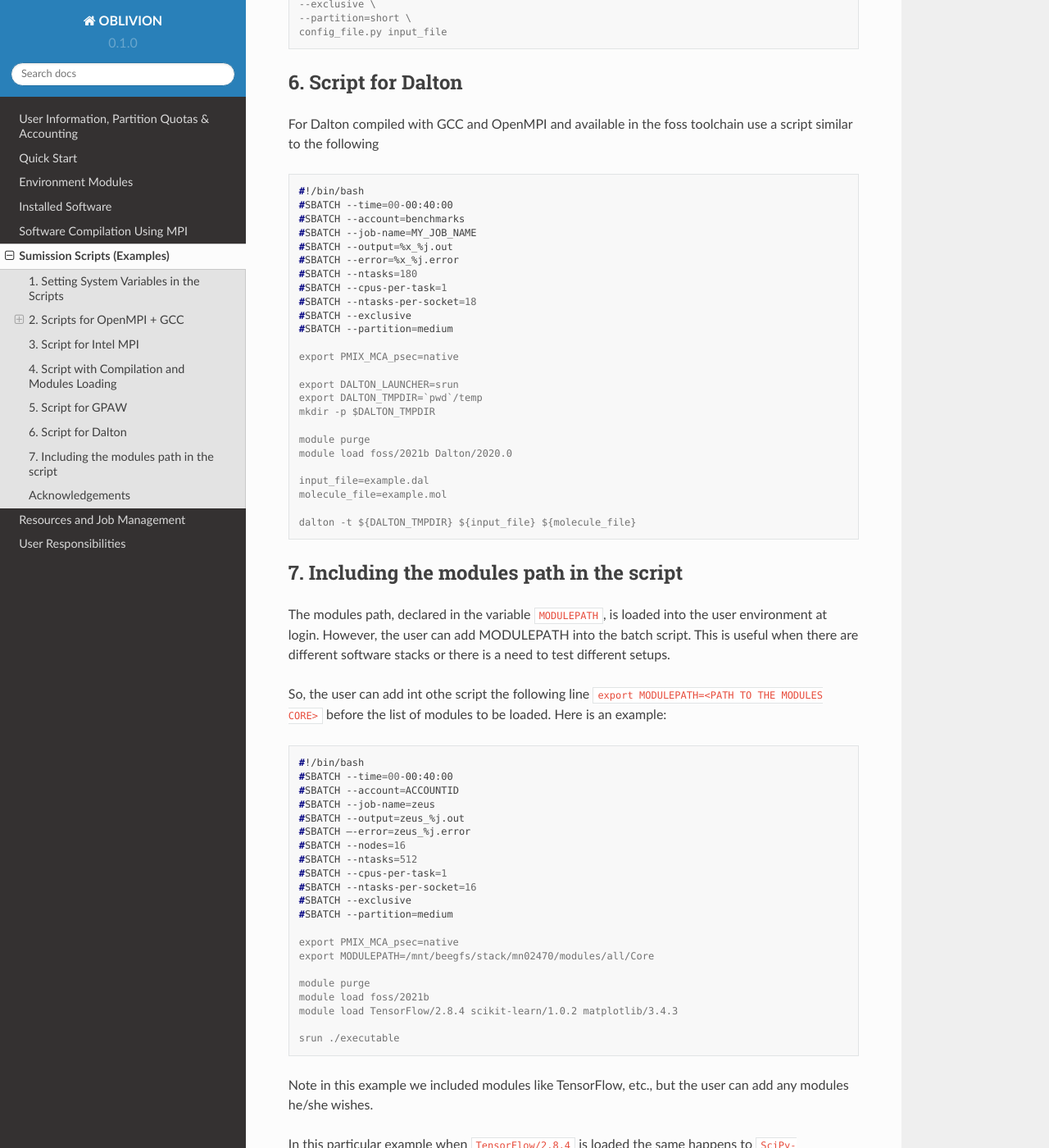
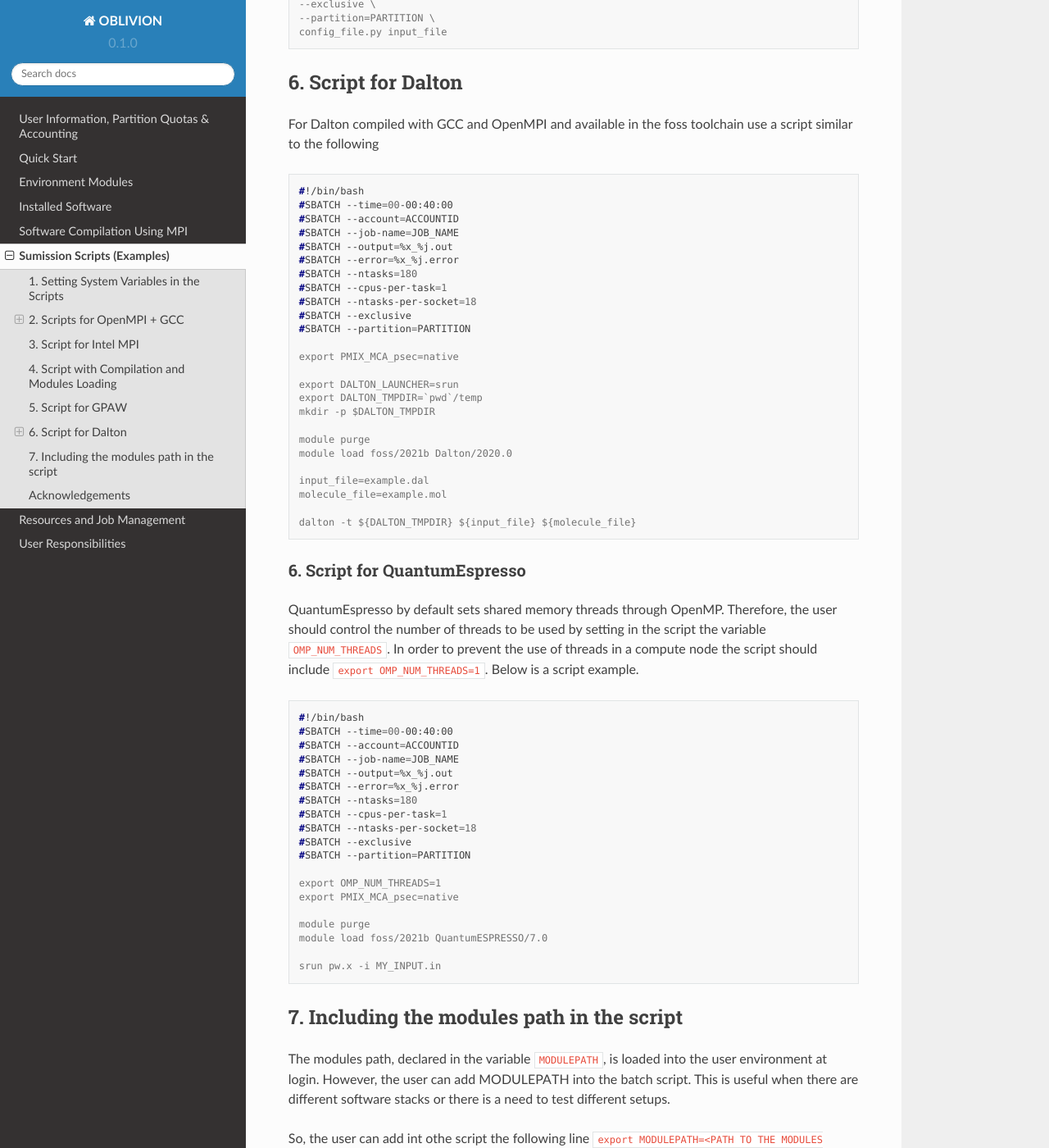
Before and after one commit to mavillez/Oblivion, a Sphinx documentation site: the page built from docs/source/scripts.rst, in a window 1280 px wide and 1400 px high, scrolled down 3945 px. Shown: the whole window at 82% size. Built offline with Sphinx 7.4.7 and the Read the Docs theme 2.0.0, drawn with Linux system fonts in a browser that asks for light colours; some of the changed text lies outside the part shown.

Commit message:
Update scripts.rst

```diff
--- a/docs/source/scripts.rst
+++ b/docs/source/scripts.rst
@@ -58,8 +58,8 @@ Example of a script without modules loading
 
   #!/bin/bash
   #SBATCH --time=00-00:40:00
-  #SBATCH --account=benchmarks
-  #SBATCH --job-name=zeus
+  #SBATCH --account=ACCOUNTID
+  #SBATCH --job-name=JOB_NAME
   #SBATCH --output=zeus_%j.out
   #SBATCH —-error=zeus_%j.error
   #SBATCH --nodes=16
@@ -67,7 +67,7 @@ Example of a script without modules loading
   #SBATCH --cpus-per-task=1
   #SBATCH --ntasks-per-socket=16
   #SBATCH --exclusive
-  #SBATCH --partition=medium
+  #SBATCH --partition=PARTITION
 
   export PMIX_MCA_psec=native
 
@@ -83,8 +83,8 @@ Example of a script with modules loading
 
   #!/bin/bash
   #SBATCH --time=00-00:40:00
-  #SBATCH --account=benchmarks
-  #SBATCH --job-name=zeus
+  #SBATCH --account=ACCOUNTID
+  #SBATCH --job-name=JOB_NAME
   #SBATCH --output=zeus_%j.out
   #SBATCH —-error=zeus_%j.error
   #SBATCH --nodes=16
@@ -92,7 +92,7 @@ Example of a script with modules loading
   #SBATCH --cpus-per-task=1
   #SBATCH --ntasks-per-socket=16
   #SBATCH --exclusive
-  #SBATCH --partition=medium
+  #SBATCH --partition=PARTITION
 
   export PMIX_MCA_psec=native
 
@@ -111,8 +111,8 @@ Follows and example of a script to be used with Intel MPI and modules loading. S
 
   #!/bin/bash
   #SBATCH --time=00-00:40:00
-  #SBATCH --account=benchmarks
-  #SBATCH --job-name=zeus
+  #SBATCH --account=ACCOUNTID
+  #SBATCH --job-name=JOB_NAME
   #SBATCH --output=zeus_%j.out
   #SBATCH —-error=zeus_%j.error
   #SBATCH --nodes=16
@@ -120,7 +120,7 @@ Follows and example of a script to be used with Intel MPI and modules loading. S
   #SBATCH --cpus-per-task=1
   #SBATCH --ntasks-per-socket=16
   #SBATCH --exclusive
-  #SBATCH --partition=medium
+  #SBATCH --partition=PARTITION
 
   export I_MPI_FABRICS=shm:ofi
   export FI_PROVIDER=tcp
@@ -140,8 +140,8 @@ Compilation instructions are allowed in a script and the path for the executable
 
   #!/bin/bash
   #SBATCH --time=00-00:40:00
-  #SBATCH --account=benchmarks
-  #SBATCH --job-name=zeus
+  #SBATCH --account=ACCOUNTID
+  #SBATCH --job-name=JOB_NAME
   #SBATCH --output=zeus_%j.out
   #SBATCH —-error=zeus_%j.error
   #SBATCH --nodes=16
@@ -149,7 +149,7 @@ Compilation instructions are allowed in a script and the path for the executable
   #SBATCH --cpus-per-task=1
   #SBATCH --ntasks-per-socket=16
   #SBATCH --exclusive
-  #SBATCH --partition=medium
+  #SBATCH --partition=PARTITION
 
   export I_MPI_FABRICS=shm:ofi
   export FI_PROVIDER=tcp
@@ -171,15 +171,15 @@ For GPAW compiled with GCC and OpenMPI and found in the foss toolchain use a scr
 
   #!/bin/bash
   #SBATCH --time=00-00:40:00
-  #SBATCH --account=benchmarks
-  #SBATCH --job-name=MY_JOB_NAME
+  #SBATCH --account=ACCOUNTID
+  #SBATCH --job-name=JOB_NAME
   #SBATCH --output=%x_%j.out
   #SBATCH --error=%x_%j.error
   #SBATCH --ntasks=180
   #SBATCH --cpus-per-task=1
   #SBATCH --ntasks-per-socket=18
   #SBATCH --exclusive
-  #SBATCH --partition=short
+  #SBATCH --partition=PARTITION
 
   export PMIX_MCA_psec=native
 
@@ -196,15 +196,15 @@ Do not use the following script or similar - you end up having error messages an
 
   gpaw sbatch -- \
   --time=00:40:00 \
-  --account=benchmarks \
-  --job-name=vermi \
+  --account=ACCOUNTID \
+  --job-name=JOB_NAME \
   --output=vermi_%j.out \
   --error=vermi_%j.error \
   --ntasks=180 \
   --cpus-per-task=1 \
   --ntasks-per-socket=18 \
   --exclusive \
-  --partition=short \
+  --partition=PARTITION \
   config_file.py input_file
 
 
@@ -217,15 +217,15 @@ For Dalton compiled with GCC and OpenMPI and available in the foss toolchain use
 
   #!/bin/bash
   #SBATCH --time=00-00:40:00
-  #SBATCH --account=benchmarks
-  #SBATCH --job-name=MY_JOB_NAME
+  #SBATCH --account=ACCOUNTID
+  #SBATCH --job-name=JOB_NAME
   #SBATCH --output=%x_%j.out
   #SBATCH --error=%x_%j.error
   #SBATCH --ntasks=180
   #SBATCH --cpus-per-task=1
   #SBATCH --ntasks-per-socket=18
   #SBATCH --exclusive
-  #SBATCH --partition=medium
+  #SBATCH --partition=PARTITION
 
   export PMIX_MCA_psec=native
 
@@ -240,6 +240,36 @@ For Dalton compiled with GCC and OpenMPI and available in the foss toolchain use
   molecule_file=example.mol
 
   dalton -t ${DALTON_TMPDIR} ${input_file} ${molecule_file}
+
+
+6. Script for QuantumEspresso
+~~~~~~~~~~~~~~~~~~~~~~~~~~~~~
+
+QuantumEspresso by default sets shared memory threads through OpenMP. Therefore, the user should control the
+number of threads to be used by setting in the script the variable ``OMP_NUM_THREADS``. In order to prevent the
+use of threads in a compute node the script should include ``export OMP_NUM_THREADS=1``. Below is a script example.
+
+.. code-block:: console
+
+  #!/bin/bash
+  #SBATCH --time=00-00:40:00
+  #SBATCH --account=ACCOUNTID
+  #SBATCH --job-name=JOB_NAME
+  #SBATCH --output=%x_%j.out
+  #SBATCH --error=%x_%j.error
+  #SBATCH --ntasks=180
+  #SBATCH --cpus-per-task=1
+  #SBATCH --ntasks-per-socket=18
+  #SBATCH --exclusive
+  #SBATCH --partition=PARTITION
+
+  export OMP_NUM_THREADS=1
+  export PMIX_MCA_psec=native
+
+  module purge
+  module load foss/2021b QuantumESPRESSO/7.0
+
+  srun pw.x -i MY_INPUT.in
 
 
 7. Including the modules path in the script
@@ -265,7 +295,7 @@ the list of modules to be loaded. Here is an example:
   #SBATCH --cpus-per-task=1
   #SBATCH --ntasks-per-socket=16
   #SBATCH --exclusive
-  #SBATCH --partition=medium
+  #SBATCH --partition=PARTITION
 
   export PMIX_MCA_psec=native
   export MODULEPATH=/mnt/beegfs/stack/mn02470/modules/all/Core
@@ -309,4 +339,4 @@ obtaining
 Acknowledgements
 ---------------
 
-Scripts for GPAW and Dalton were provided by Alfredo Palace Carvalho, U. Évora.
+Scripts for Dalton, GPAW and QuantumEspresso were provided by Alfredo Palace Carvalho, U. Évora.
```
